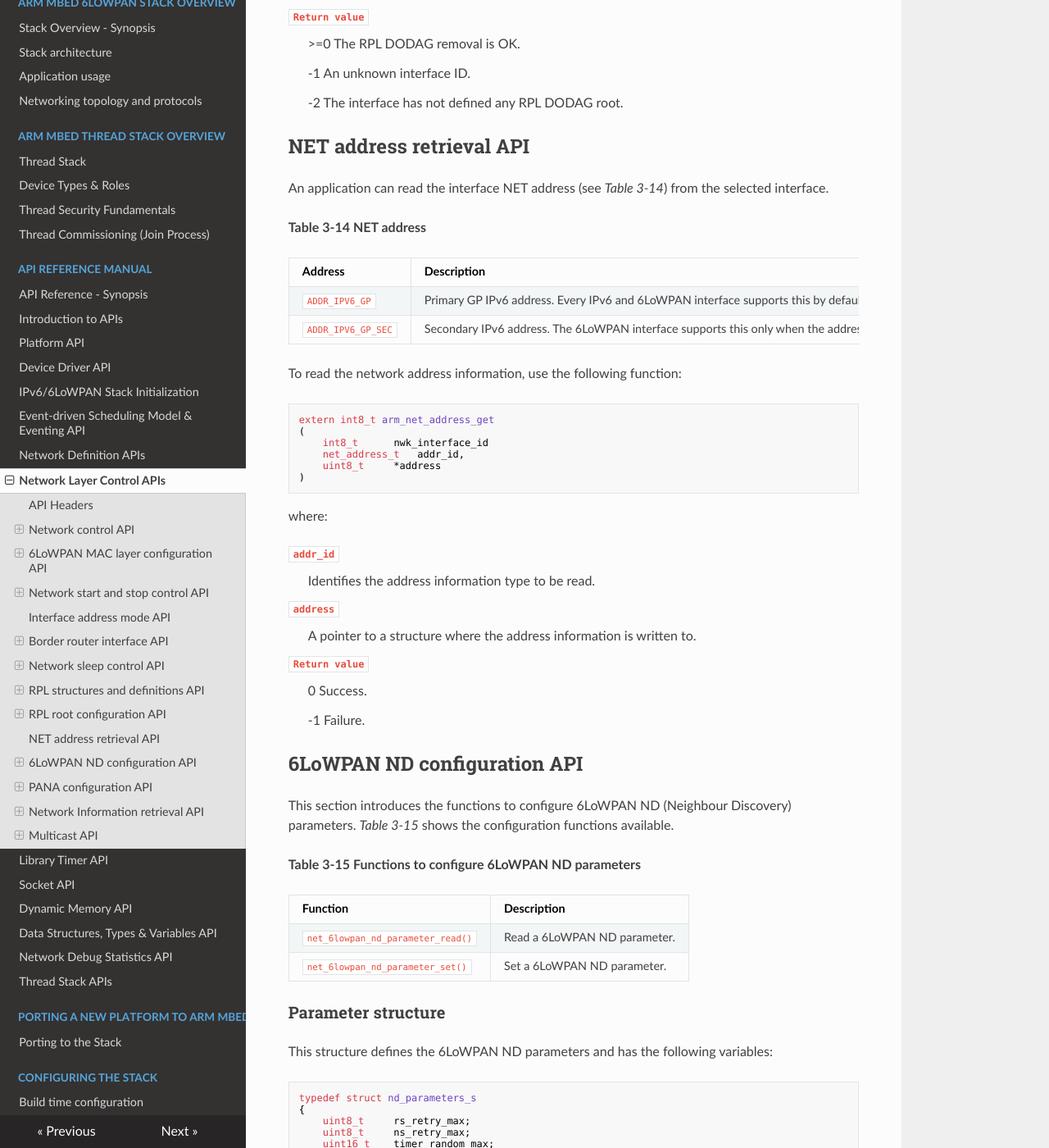
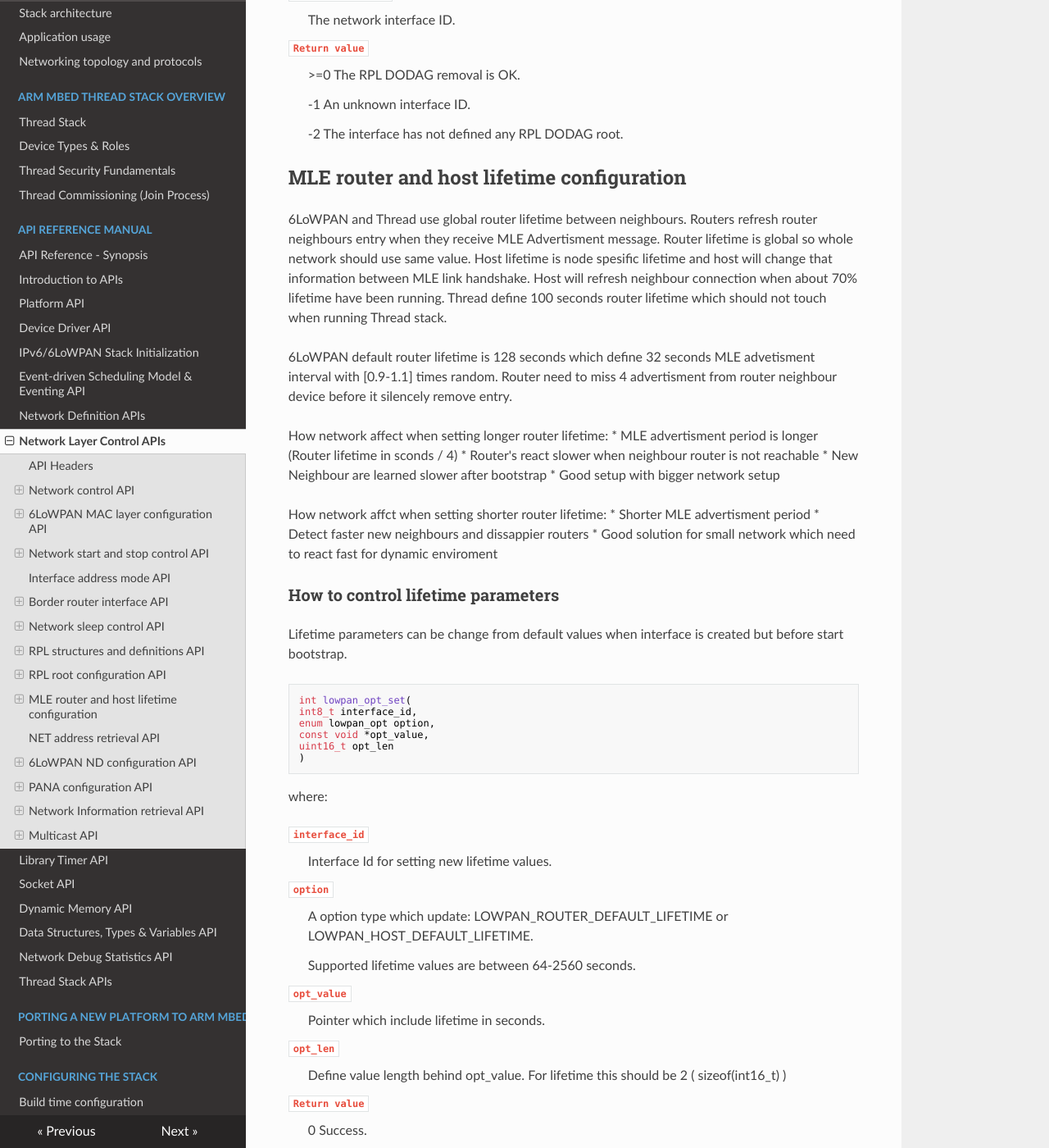
Before and after one commit to ARMmbed/sal-stack-nanostack, an MkDocs documentation site: the page built from docs/12_API_network.md, in a window 1280 px wide and 1400 px high, scrolled down 25107 px. Shown: the whole window at 82% size. Built offline with MkDocs 1.6.1, drawn with Linux system fonts in a browser that asks for light colours; nearby versions of some CDN libraries; old or Windows-style settings are respelled for this version of MkDocs; some of the changed text lies outside the part shown.

Commit message:
Update 12_API_network.md
Pekka and Seppo check this update!

````diff
--- a/docs/12_API_network.md
+++ b/docs/12_API_network.md
@@ -12,6 +12,7 @@ This chapter describes the functions of the network control layer. It contains t
 - [_RPL structures and definitions API_](#rpl-structures-and-definitions-api)
 - [_RPL root configuration API_](#rpl-root-configuration-api)
 - [_NET address retrieval API_](#net-address-retrieval-api)
+- [_MLE router and host lifetime API_](#mle-router-and-host-lifetime-configuration)
 - [_6LoWPAN ND configuration API_](#6lowpan-nd-configuration-api)
 - [_PANA configuration API_](#pana-configuration-api)
 - [_Network Information retrieval API_](#network-information-retrieval-api)
@@ -25,6 +26,7 @@ To use the Network Layer Control APIs, include the following headers:
 #include net_interface.h
 #include net_pana_parameters_api.h
 #include net_6lowpan_parameter_api.h
+#include net_lowpan_opt.h
 #include net_nwk_scan.h
 #include net_rpl.h
 #include net_sleep.h
@@ -1110,6 +1112,60 @@ where:
 <dd>-2 The interface has not defined any RPL DODAG root.</dd>
 </dl>
 
+## MLE router and host lifetime configuration
+
+6LoWPAN and Thread use global router lifetime between neighbours. Routers refresh router neighbours entry when they receive MLE Advertisment message. Router lifetime is global so whole network should use same value. Host lifetime is node spesific lifetime and host will change that information between MLE link handshake. Host will refresh neighbour connection when about 70% lifetime have been running.
+Thread define 100 seconds router lifetime which should not touch when running Thread stack.
+
+6LoWPAN default router lifetime is 128 seconds which define 32 seconds MLE advetisment interval with [0.9-1.1] times random. Router need to miss 4 advertisment from router neighbour device before it silencely remove entry.
+
+How network affect when setting longer router lifetime:
+* MLE advertisment period is longer (Router lifetime in sconds / 4)
+* Router's react slower when neighbour router is not reachable
+* New Neighbour are learned slower after bootstrap
+* Good setup with bigger network setup
+
+How network affct when setting shorter router lifetime:
+* Shorter MLE advertisment period
+* Detect faster new neighbours and dissappier routers
+* Good solution for small network which need to react fast for dynamic enviroment
+
+### How to control lifetime parameters
+Lifetime parameters can be change from default values when interface is created but before start bootstrap.
+
+```
+int lowpan_opt_set(
+int8_t interface_id,
+enum lowpan_opt option,
+const void *opt_value,
+uint16_t opt_len
+)
+```
+where:
+<dl>
+<dt><code>interface_id</code></dt>
+<dd>Interface Id for setting new lifetime values.</dd>
+
+<dt><code>option</code></dt>
+<dd>A option type which update: LOWPAN_ROUTER_DEFAULT_LIFETIME or LOWPAN_HOST_DEFAULT_LIFETIME.</dd>
+<dd> Supported lifetime values are between 64-2560 seconds.</dd>
+
+<dt><code>opt_value</code></dt>
+<dd>Pointer which include lifetime in seconds.</dd>
+
+<dt><code>opt_len</code></dt>
+<dd> Define value length behind opt_value. For lifetime this should be 2 ( sizeof(int16_t) )
+
+<dt><code>Return value</code></dt>
+<dd>0 Success.</dd>
+<dd>-1 Failure.</dd>
+</dl>
+
+Example for setting router lifetime to 256 seconds.
+
+`int16_t lifetime=256;`
+`lowpan_opt_set(lowpan_interface_id, LOWPAN_ROUTER_DEFAULT_LIFETIME, &lifetime, sizeof(int16_t));`
+
 ## NET address retrieval API
 
 An application can read the interface NET address (see _Table 3-14_) from the selected interface.
````
